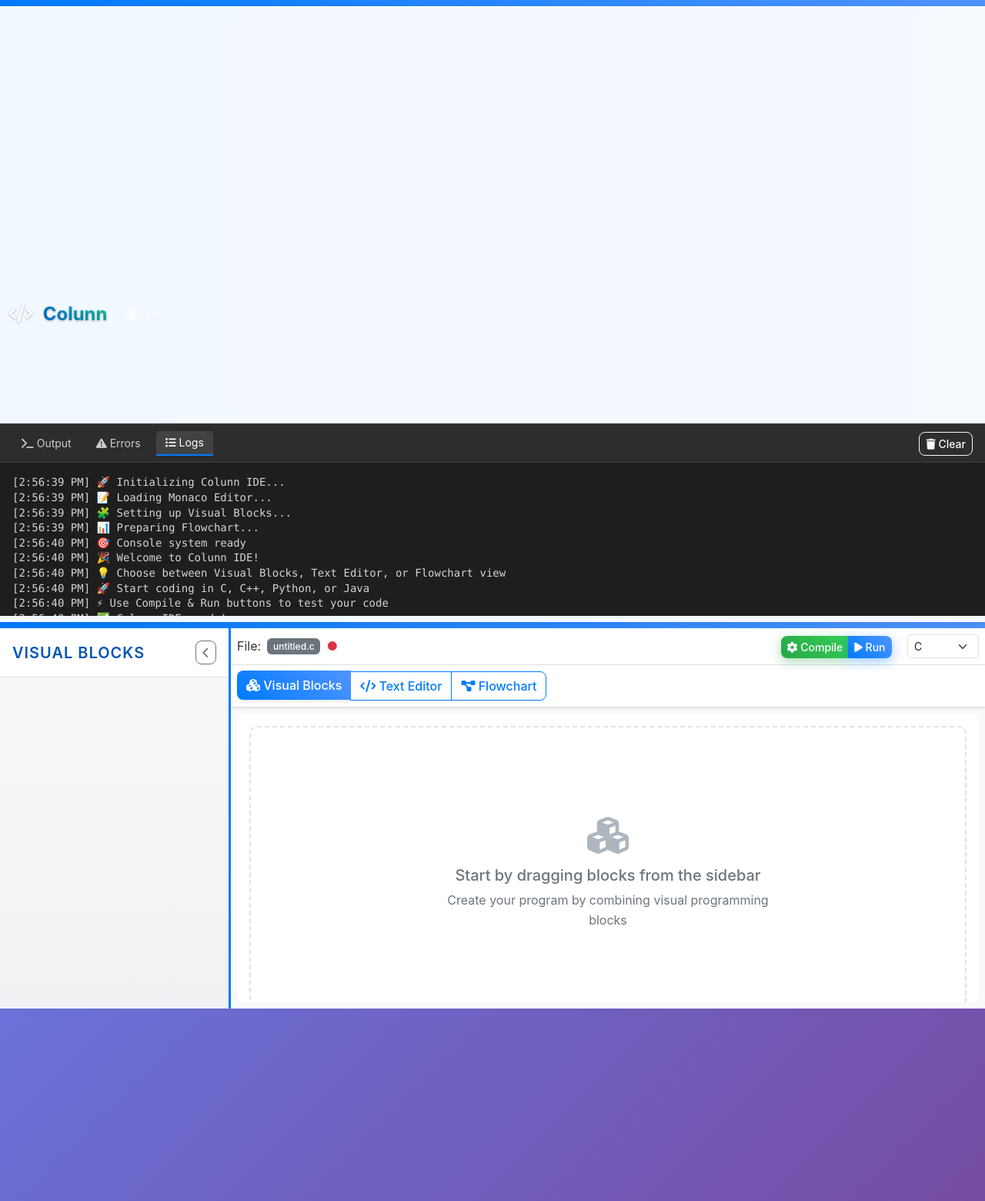
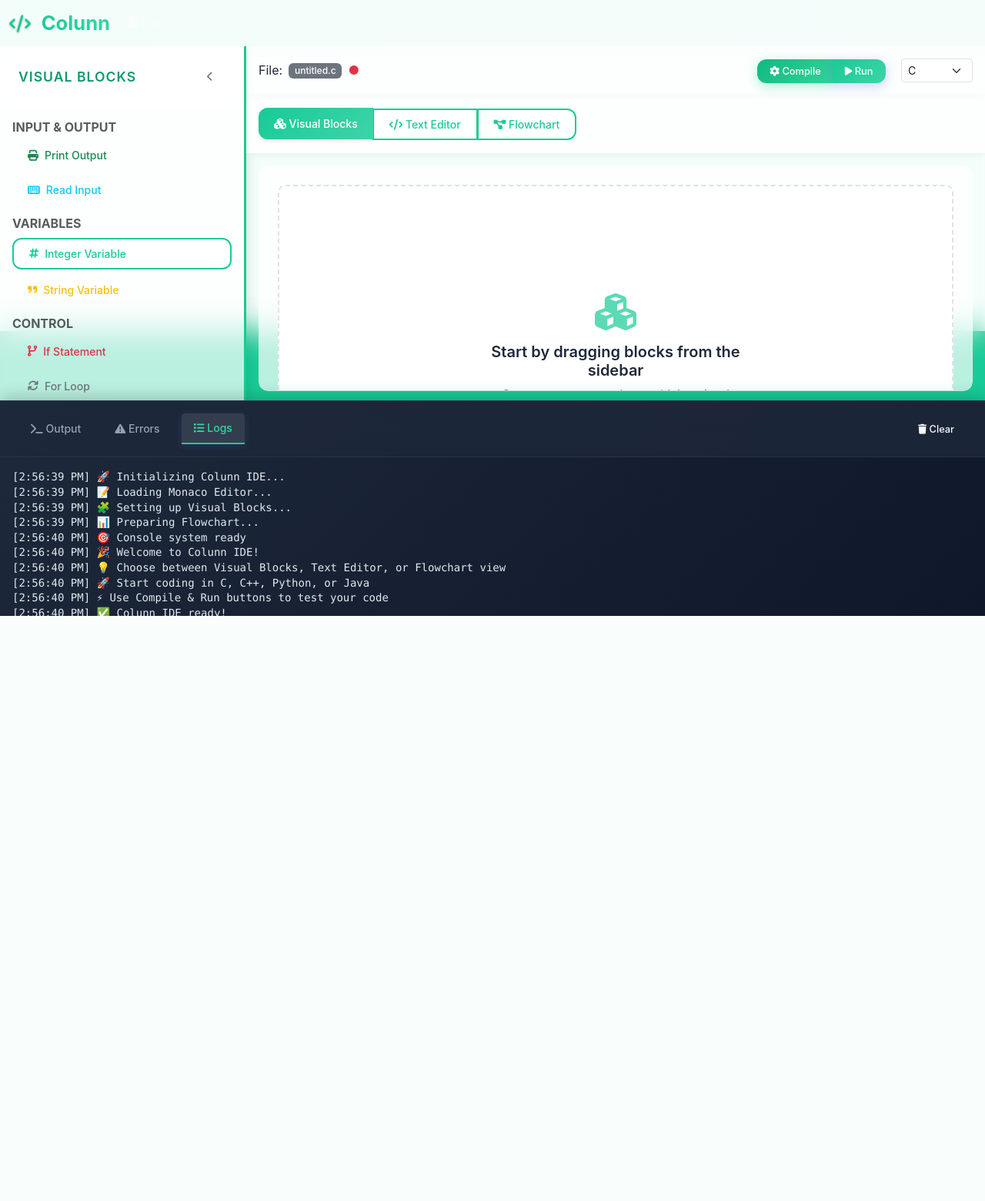
Before and after one commit to rahzinashford/codequest, a Flask app: page / in a window 1280 px wide. Shown: the whole page at 77% size. After the commit the page ends 800 px from the top, so only its background shows below. Run offline with Flask 3, Linux system fonts and the light colour scheme; some libraries are stand-ins or nearby versions.

Commit message:
Updated Visual Blocks Issue

```diff
--- a/static/css/style.css
+++ b/static/css/style.css
@@ -1,59 +1,85 @@
 /* Colunn IDE Enhanced Styles */
 :root {
-    --primary-color: #007bff;
-    --primary-light: #4f94ff;
-    --primary-dark: #0056b3;
-    --secondary-color: #6c757d;
-    --success-color: #28a745;
-    --warning-color: #ffc107;
-    --danger-color: #dc3545;
-    --info-color: #17a2b8;
-    --light-color: #f8f9fa;
-    --dark-color: #343a40;
-    --sidebar-width: 300px;
-    --console-height: 250px;
-    --border-radius: 8px;
-    --box-shadow: 0 2px 10px rgba(0,0,0,0.1);
+    --primary-color: #18CB96;
+    --primary-light: #3DD4A8;
+    --primary-dark: #129971;
+    --secondary-color: #64748b;
+    --success-color: #10b981;
+    --warning-color: #f59e0b;
+    --danger-color: #ef4444;
+    --info-color: #06b6d4;
+    --light-color: #f8fafc;
+    --dark-color: #1e293b;
+    --sidebar-width: 320px;
+    --console-height: 280px;
+    --border-radius: 12px;
+    --box-shadow: 0 4px 20px rgba(0, 0, 0, 0.08);
     --transition: all 0.3s cubic-bezier(0.4, 0, 0.2, 1);
+    --glass-bg: rgba(255, 255, 255, 0.7);
+    --glass-border: rgba(255, 255, 255, 0.2);
 }
+
+/* Google Fonts */
+@import url('https://fonts.googleapis.com/css2?family=Inter:wght@300;400;500;600;700&display=swap');
 
 /* Global Styles */
 * {
     box-sizing: border-box;
 }
 
-html, body {
+html,
+body {
     height: 100%;
     margin: 0;
     padding: 0;
 }
 
 body {
-    font-family: -apple-system, BlinkMacSystemFont, 'Segoe UI', 'Roboto', sans-serif;
-    background: linear-gradient(135deg, #667eea 0%, #764ba2 100%);
-    color: #333;
+    font-family: 'Inter', -apple-system, BlinkMacSystemFont, 'Segoe UI', 'Roboto', sans-serif;
+    background: linear-gradient(135deg, #18CB96 0%, #18CB96 100%);
+    background-attachment: fixed;
+    color: #1e293b;
     line-height: 1.6;
     overflow: hidden;
     min-height: 100vh;
+    font-weight: 400;
 }
 
 /* Account for navbar */
 .main-content {
-    height: calc(100vh - 56px) !important; /* Bootstrap navbar height */
+    height: calc(100vh - 60px) !important;
+    /* Updated navbar height */
     overflow: hidden;
     position: relative;
     display: flex !important;
     flex-direction: column;
+    backdrop-filter: blur(20px);
 }
 
 /* Navigation */
+.navbar {
+    background: var(--glass-bg) !important;
+    backdrop-filter: blur(20px);
+    border-bottom: 1px solid var(--glass-border);
+    box-shadow: 0 1px 20px rgba(0, 0, 0, 0.1);
+    padding: 0.75rem 0;
+    height: 60px;
+}
+
 .navbar-brand .brand-text {
-    font-weight: bold;
-    font-size: 1.5rem;
-    background: linear-gradient(45deg, var(--primary-color), #20e3b2);
+    font-weight: 700;
+    font-size: 1.6rem;
+    background: linear-gradient(45deg, var(--primary-color), var(--primary-light));
     -webkit-background-clip: text;
     -webkit-text-fill-color: transparent;
     background-clip: text;
+    text-shadow: none;
+}
+
+.navbar-brand i {
+    color: var(--primary-color);
+    margin-right: 0.5rem;
+    font-size: 1.4rem;
 }
 
 /* Hide navbar mode switcher since we have our own */
@@ -61,35 +87,75 @@
     display: none;
 }
 
+.navbar .dropdown-menu {
+    background: var(--glass-bg);
+    backdrop-filter: blur(20px);
+    border: 1px solid var(--glass-border);
+    border-radius: var(--border-radius);
+    box-shadow: var(--box-shadow);
+}
+
+.navbar .dropdown-item:hover {
+    background: rgba(99, 102, 241, 0.1);
+    color: var(--primary-color);
+}
+
 /* IDE Layout - Final Version */
 .ide-container {
     display: flex !important;
-    height: calc(100vh - 56px - var(--console-height)) !important; /* navbar + console */
+    height: calc(100vh - 56px - var(--console-height)) !important;
+    /* navbar + console */
     overflow: hidden;
 }
 
 .sidebar {
     width: var(--sidebar-width) !important;
-    background-color: #f8f9fa !important;
-    border-right: 1px solid #dee2e6;
+    background: var(--glass-bg) !important;
+    backdrop-filter: blur(20px);
+    border-right: 1px solid var(--glass-border);
     display: flex !important;
     flex-direction: column;
     overflow: hidden;
     min-height: 100%;
-    box-shadow: 2px 0 5px rgba(0,0,0,0.1);
+    box-shadow: 4px 0 20px rgba(0, 0, 0, 0.1);
 }
 
 .sidebar-header {
-    padding: 1rem;
-    border-bottom: 1px solid #dee2e6;
-    background-color: white;
+    padding: 1.5rem;
+    border-bottom: 1px solid var(--glass-border);
+    background: rgba(255, 255, 255, 0.5);
+    backdrop-filter: blur(10px);
     flex-shrink: 0;
+}
+
+.sidebar-header h5 {
+    color: var(--dark-color);
+    font-weight: 600;
+    margin: 0;
+    font-size: 1.1rem;
 }
 
 .sidebar-content {
     flex: 1;
     overflow-y: auto;
-    padding: 0.5rem;
+    padding: 1rem;
+}
+
+.sidebar-content::-webkit-scrollbar {
+    width: 6px;
+}
+
+.sidebar-content::-webkit-scrollbar-track {
+    background: transparent;
+}
+
+.sidebar-content::-webkit-scrollbar-thumb {
+    background: rgba(99, 102, 241, 0.3);
+    border-radius: 3px;
+}
+
+.sidebar-content::-webkit-scrollbar-thumb:hover {
+    background: rgba(99, 102, 241, 0.5);
 }
 
 .main-area {
@@ -98,22 +164,23 @@
     flex-direction: column;
     overflow: hidden;
     min-height: 100%;
-    background-color: #f8f9fa;
+    background: transparent;
 }
 
 .view-switcher {
-    padding: 0.5rem;
-    background-color: white !important;
-    border-bottom: 1px solid #dee2e6;
+    padding: 1rem;
+    background: var(--glass-bg) !important;
+    backdrop-filter: blur(20px);
+    border-bottom: 1px solid var(--glass-border);
     flex-shrink: 0;
-    box-shadow: 0 1px 3px rgba(0,0,0,0.1);
+    box-shadow: 0 2px 10px rgba(0, 0, 0, 0.05);
 }
 
 .work-areas {
     flex: 1 !important;
     position: relative;
     overflow: hidden;
-    margin: 0.5rem;
+    margin: 1rem;
     border-radius: var(--border-radius);
 }
 
@@ -124,18 +191,21 @@
     right: 0;
     bottom: 0;
     overflow: auto;
-    padding: 1rem;
-    background-color: white;
+    padding: 1.5rem;
+    background: var(--glass-bg);
+    backdrop-filter: blur(20px);
     border-radius: var(--border-radius);
     box-shadow: var(--box-shadow);
+    border: 1px solid var(--glass-border);
 }
 
 .control-panel {
-    padding: 0.5rem;
-    background-color: white !important;
-    border-bottom: 1px solid #dee2e6;
+    padding: 1rem;
+    background: var(--glass-bg) !important;
+    backdrop-filter: blur(20px);
+    border-bottom: 1px solid var(--glass-border);
     flex-shrink: 0;
-    box-shadow: 0 1px 3px rgba(0,0,0,0.1);
+    box-shadow: 0 2px 10px rgba(0, 0, 0, 0.05);
 }
 
 /* Visual Blocks Area */
@@ -143,13 +213,27 @@
     height: 100%;
     position: relative;
     overflow: auto;
-    background-color: #fdfdfd;
+    background: linear-gradient(135deg, rgba(255, 255, 255, 0.1), rgba(255, 255, 255, 0.05));
     background-image:
-        radial-gradient(circle, #ddd 1px, transparent 1px);
-    background-size: 20px 20px;
-    border: 2px dashed #dee2e6;
+        radial-gradient(circle, rgba(99, 102, 241, 0.1) 1px, transparent 1px);
+    background-size: 25px 25px;
+    border: 2px dashed rgba(99, 102, 241, 0.3);
     border-radius: var(--border-radius);
-    min-height: 400px;
+    min-height: 450px;
+    backdrop-filter: blur(10px);
+    transition: var(--transition);
+}
+
+.drop-zone:hover {
+    border-color: var(--primary-color);
+    background: linear-gradient(135deg, rgba(255, 255, 255, 0.15), rgba(255, 255, 255, 0.08));
+}
+
+.drop-zone.drag-over {
+    border-color: var(--primary-color);
+    background: linear-gradient(135deg, rgba(99, 102, 241, 0.1), rgba(99, 102, 241, 0.05));
+    transform: scale(1.02);
+    box-shadow: 0 10px 30px rgba(99, 102, 241, 0.2);
 }
 
 .empty-state {
@@ -158,12 +242,26 @@
     left: 50%;
     transform: translate(-50%, -50%);
     text-align: center;
-    color: #6c757d;
+    color: var(--secondary-color);
+    padding: 2rem;
 }
 
 .empty-state i {
-    color: #adb5bd;
+    color: var(--primary-color);
     margin-bottom: 1rem;
+    opacity: 0.7;
+}
+
+.empty-state h5 {
+    color: var(--dark-color);
+    font-weight: 600;
+    margin-bottom: 0.5rem;
+}
+
+.empty-state p {
+    color: var(--secondary-color);
+    font-size: 0.95rem;
+    margin: 0;
 }
 
 .blocks-container {
@@ -251,8 +350,8 @@
 /* Console */
 .console-container {
     height: var(--console-height);
-    background-color: #1e1e1e;
-    color: #d4d4d4;
+    background: linear-gradient(135deg, #1e293b 0%, #0f172a 100%);
+    color: #e2e8f0;
     display: flex;
     flex-direction: column;
     position: fixed;
@@ -260,42 +359,49 @@
     left: 0;
     right: 0;
     z-index: 1000;
-    border-top: 2px solid #333;
+    border-top: 1px solid rgba(148, 163, 184, 0.2);
+    box-shadow: 0 -4px 20px rgba(0, 0, 0, 0.2);
 }
 
 .console-header {
-    padding: 0.5rem 1rem;
-    background-color: #2d2d30;
+    padding: 1rem 1.5rem;
+    background: rgba(30, 41, 59, 0.8);
+    backdrop-filter: blur(20px);
     display: flex;
     justify-content: space-between;
     align-items: center;
-    border-bottom: 1px solid #3e3e42;
-    min-height: 45px;
+    border-bottom: 1px solid rgba(148, 163, 184, 0.1);
+    min-height: 60px;
 }
 
 .console-tabs {
     display: flex;
-    gap: 0.5rem;
+    gap: 0.75rem;
 }
 
 .console-tab {
     background: none;
     border: none;
-    color: #cccccc;
-    padding: 0.25rem 0.75rem;
+    color: #94a3b8;
+    padding: 0.5rem 1rem;
     cursor: pointer;
-    border-radius: 0.25rem;
+    border-radius: 8px;
     font-size: 0.875rem;
-    transition: all 0.2s ease;
+    font-weight: 500;
+    transition: var(--transition);
+    position: relative;
 }
 
 .console-tab.active {
-    background-color: #0e639c;
-    color: white;
+    background: rgba(99, 102, 241, 0.2);
+    color: var(--primary-light);
+    box-shadow: 0 2px 10px rgba(99, 102, 241, 0.2);
 }
 
 .console-tab:hover {
-    background-color: rgba(255,255,255,0.1);
+    background: rgba(255, 255, 255, 0.1);
+    color: #e2e8f0;
+    transform: translateY(-1px);
 }
 
 .console-content {
@@ -953,6 +1114,9 @@
     transition: var(--transition);
     position: relative;
     overflow: hidden;
+    border: none;
+    padding: 0.5rem 1.25rem;
+    font-size: 0.875rem;
 }
 
 .btn::before {
@@ -962,10 +1126,11 @@
     left: 50%;
     width: 0;
     height: 0;
-    background: rgba(255,255,255,0.3);
+    background: rgba(255, 255, 255, 0.2);
     border-radius: 50%;
     transform: translate(-50%, -50%);
-    transition: width 0.3s, height 0.3s;
+    transition: width 0.4s ease, height 0.4s ease;
+    z-index: 0;
 }
 
 .btn:hover::before {
@@ -973,35 +1138,62 @@
     height: 300px;
 }
 
+.btn span,
+.btn i {
+    position: relative;
+    z-index: 1;
+}
+
 .btn-success {
-    background: linear-gradient(45deg, var(--success-color), #34ce57);
-    border: none;
-    box-shadow: 0 4px 15px rgba(40, 167, 69, 0.4);
+    background: linear-gradient(135deg, var(--success-color), #34d399);
+    color: white;
+    box-shadow: 0 4px 15px rgba(16, 185, 129, 0.3);
 }
 
 .btn-success:hover {
-    background: linear-gradient(45deg, #34ce57, var(--success-color));
+    background: linear-gradient(135deg, #34d399, var(--success-color));
     transform: translateY(-2px);
-    box-shadow: 0 6px 20px rgba(40, 167, 69, 0.6);
+    box-shadow: 0 8px 25px rgba(16, 185, 129, 0.4);
+    color: white;
 }
 
 .btn-primary {
-    background: linear-gradient(45deg, var(--primary-color), var(--primary-light));
-    border: none;
-    box-shadow: 0 4px 15px rgba(0, 123, 255, 0.4);
+    background: linear-gradient(135deg, var(--primary-color), var(--primary-light));
+    color: white;
+    box-shadow: 0 4px 15px rgba(99, 102, 241, 0.3);
 }
 
 .btn-primary:hover {
-    background: linear-gradient(45deg, var(--primary-light), var(--primary-color));
+    background: linear-gradient(135deg, var(--primary-light), var(--primary-color));
     transform: translateY(-2px);
-    box-shadow: 0 6px 20px rgba(0, 123, 255, 0.6);
+    box-shadow: 0 8px 25px rgba(99, 102, 241, 0.4);
+    color: white;
+}
+
+.btn-outline-primary {
+    background: rgba(255, 255, 255, 0.1);
+    backdrop-filter: blur(10px);
+    color: var(--primary-color);
+    border: 2px solid var(--primary-color);
+}
+
+.btn-outline-primary:hover {
+    background: var(--primary-color);
+    color: white;
+    transform: translateY(-2px);
+    box-shadow: 0 8px 25px rgba(99, 102, 241, 0.3);
+}
+
+.btn-sm {
+    padding: 0.375rem 1rem;
+    font-size: 0.8rem;
 }
 
 /* Console Enhancements */
 .position-fixed.bottom-0 {
     background: linear-gradient(180deg, #2c3e50 0%, #34495e 100%);
     border-top: 3px solid var(--primary-color);
-    box-shadow: 0 -5px 25px rgba(0,0,0,0.3);
+    box-shadow: 0 -5px 25px rgba(0, 0, 0, 0.3);
 }
 
 .console-tab {
--- a/static/js/main.js
+++ b/static/js/main.js
@@ -36,7 +36,7 @@
 
         // Initialize Visual Blocks
         setTimeout(() => {
-            initializeVisualBlocks();
+            initializeVisualBlocksMain();
             addToConsole('logs', '🧩 Setting up Visual Blocks...');
         }, 600);
 
@@ -156,13 +156,16 @@
     }
 }
 
-function initializeVisualBlocks() {
+function initializeVisualBlocksMain() {
     try {
-        // Setup block palette
-        setupBlockPalette();
+        // Call the visual blocks initialization from visual-blocks.js
+        if (typeof renderBlockPalette === 'function') {
+            renderBlockPalette();
+        }
 
-        // Setup drag and drop
-        setupDragAndDrop();
+        if (typeof setupDragAndDrop === 'function') {
+            setupDragAndDrop();
+        }
 
         console.log('✅ Visual blocks initialized');
     } catch (error) {
@@ -522,12 +525,12 @@
     return mapping[language] || 'c';
 }
 
-function setupBlockPalette() {
+function setupBlockPalettePlaceholder() {
     // Placeholder for visual blocks setup
     console.log('Setting up block palette...');
 }
 
-function setupDragAndDrop() {
+function setupDragAndDropPlaceholder() {
     // Placeholder for drag and drop setup
     console.log('Setting up drag and drop...');
 }
--- a/static/js/visual-blocks.js
+++ b/static/js/visual-blocks.js
@@ -170,6 +170,12 @@
     const workspace = document.getElementById('blocks-workspace');
     if (!workspace) return;
 
+    // Hide empty state if it exists
+    const emptyState = workspace.querySelector('.empty-state');
+    if (emptyState) {
+        emptyState.style.display = 'none';
+    }
+
     const workspaceBlock = createWorkspaceBlock(blockId, block);
     workspace.appendChild(workspaceBlock);
 
@@ -278,6 +284,16 @@
         if (window.Colunn) {
             window.Colunn.programBlocks = window.Colunn.programBlocks.filter(b => b.id !== blockId);
         }
+
+        // Show empty state if no blocks remain
+        const workspace = document.getElementById('blocks-workspace');
+        const remainingBlocks = workspace.querySelectorAll('.workspace-block');
+        if (remainingBlocks.length === 0) {
+            const emptyState = workspace.querySelector('.empty-state');
+            if (emptyState) {
+                emptyState.style.display = 'block';
+            }
+        }
     }
 }
 
@@ -325,7 +341,15 @@
 function clearVisualBlocks() {
     const workspace = document.getElementById('blocks-workspace');
     if (workspace) {
-        workspace.innerHTML = '';
+        // Remove all workspace blocks but keep the empty state
+        const workspaceBlocks = workspace.querySelectorAll('.workspace-block');
+        workspaceBlocks.forEach(block => block.remove());
+
+        // Show empty state
+        const emptyState = workspace.querySelector('.empty-state');
+        if (emptyState) {
+            emptyState.style.display = 'block';
+        }
     }
 
     if (window.Colunn) {
--- a/templates/index.html
+++ b/templates/index.html
@@ -160,8 +160,7 @@
 </div>
 {% endblock %}
 
-{% block extra_js %}
-<script src="{{ url_for('static', filename='js/main.js') }}"></script>
+{% block extra_scripts %}
 <script src="{{ url_for('static', filename='js/visual-blocks.js') }}"></script>
 <script src="{{ url_for('static', filename='js/code-editor.js') }}"></script>
 <script src="{{ url_for('static', filename='js/flowchart.js') }}"></script>
```
Also changed, not shown: other parts of static/css/style.css (+106 -42 lines).
